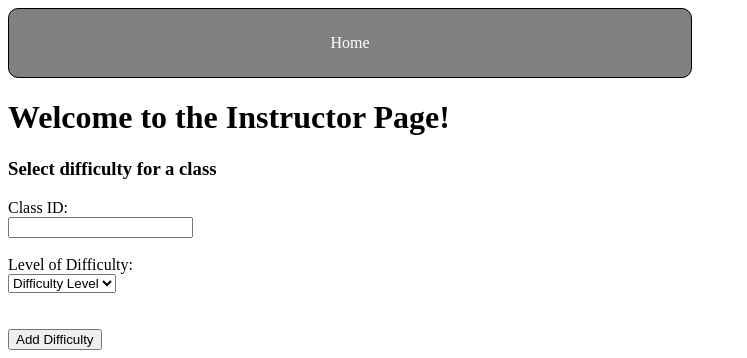
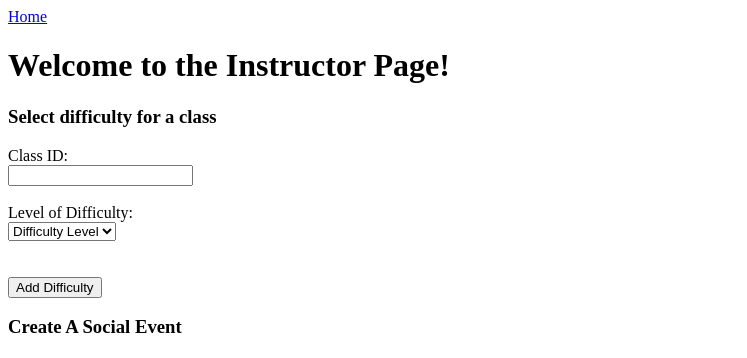
Before and after one commit to jennefercampoverde/Rock-Climb-Up, a PHP site: page /instructordashboard.html in a window 1280 px wide. Shown: the top 358 px of the page, without its empty margins (0-747 px from the left). Run offline with PHP 8.4, Linux system fonts and the light colour scheme.

Commit message:
Removed what I copied too much

```diff
--- a/style.css
+++ b/style.css
@@ -1,17 +1,3 @@
-#topnav {
-	padding:25px;
-	border:1px black solid;
-	background:gray;
-	border-radius:10px;
-	text-align:center;
-	width:50%;
-}
-#topnav a {
-	color:white;
-	padding:50px;
-	text-decoration:none;
-}
-
 #ClimberHeader,.tableHeaders
 {
     margin: auto;
```
